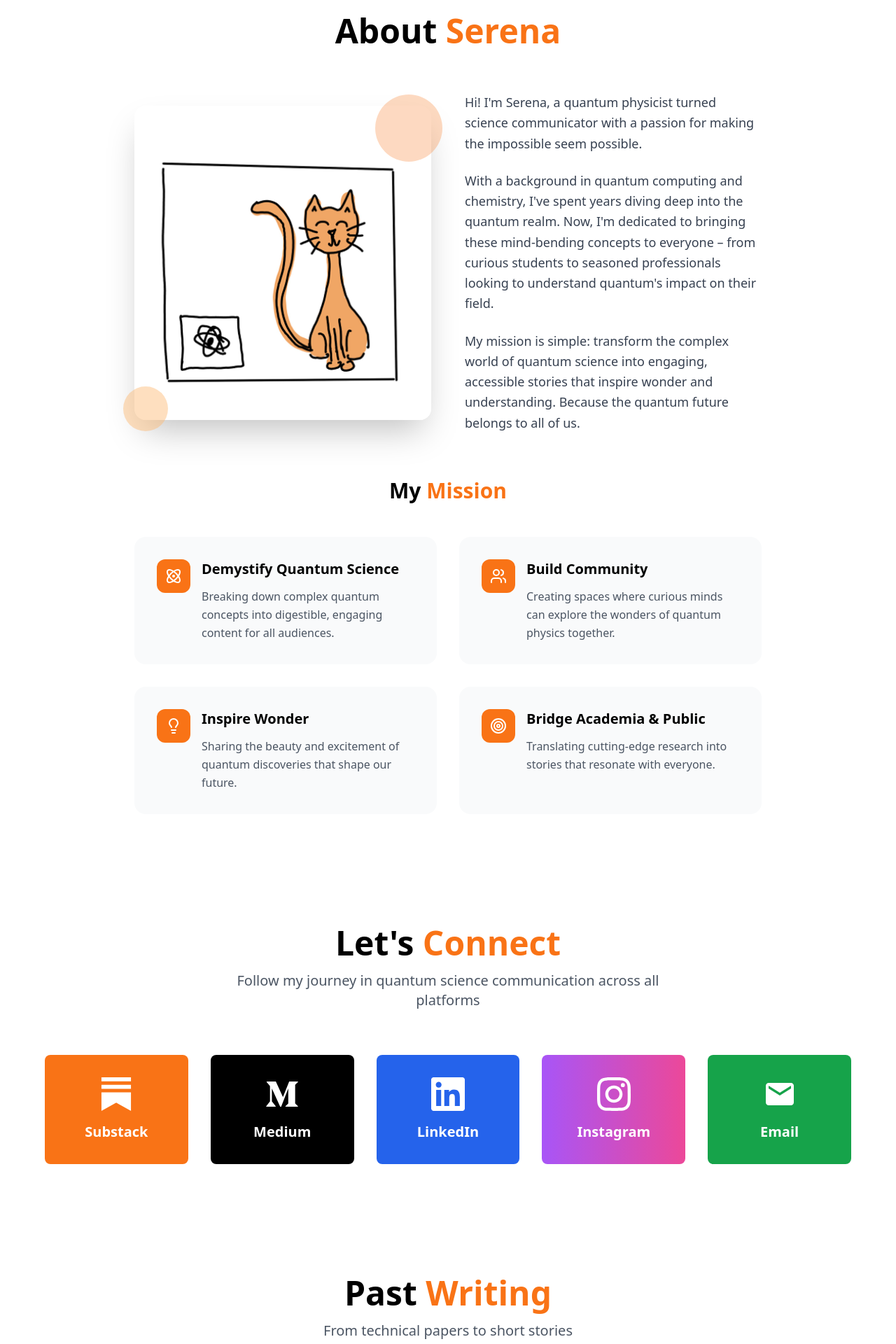
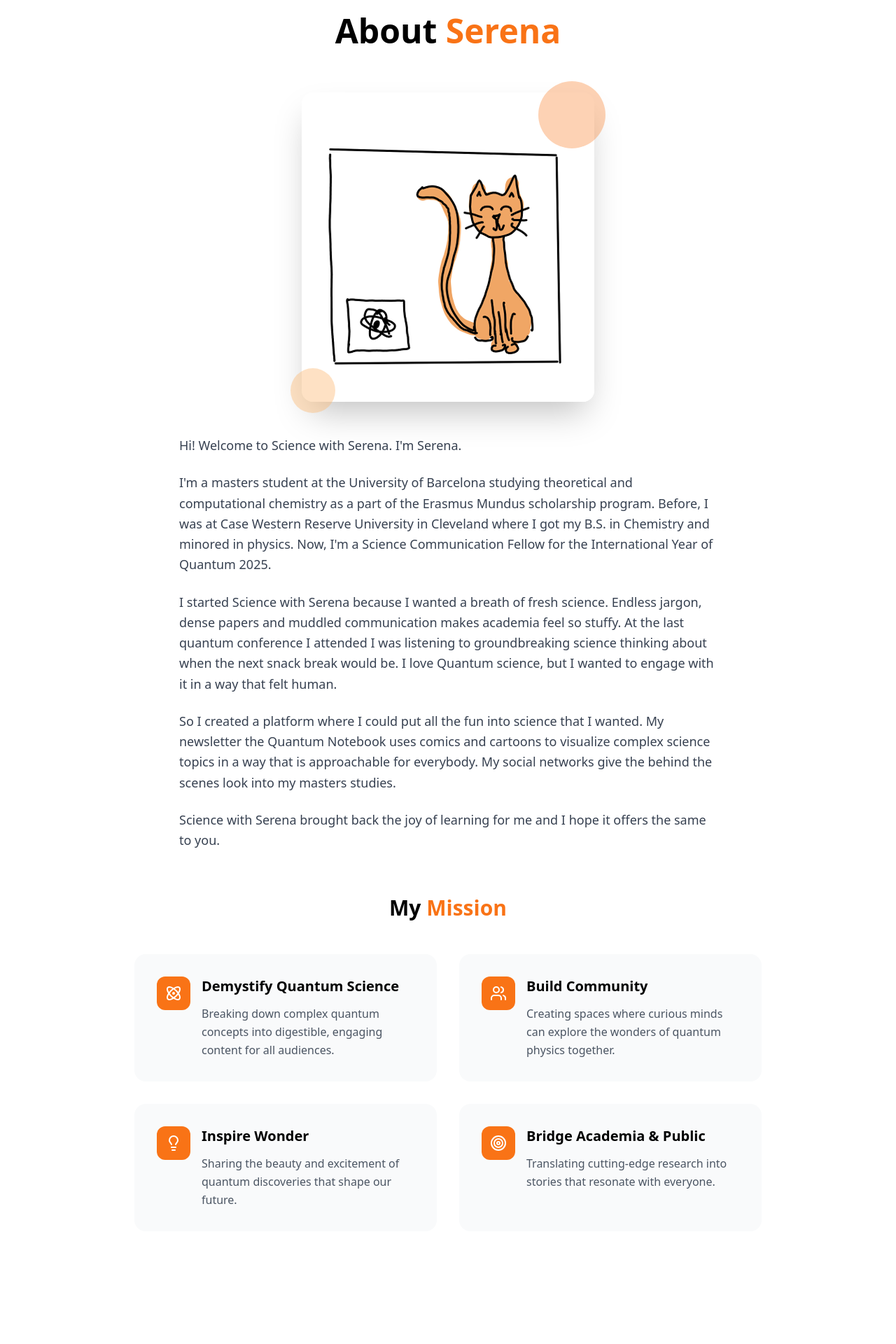
Before and after one commit to roshankern/sws-website, a React (Vite) app: page / in a window 1280 px wide. Shown: the part 860-2780 px from the top of the page at 70% size. Built offline with nearby package versions, Linux system fonts and the light colour scheme.

Commit message:
about and social

```diff
--- a/src/components/About.tsx
+++ b/src/components/About.tsx
@@ -51,29 +51,41 @@ const About = () => {
 
             <div
               ref={contentRef}
-              className={`grid md:grid-cols-2 gap-12 items-center mb-12 ${getAnimationClasses(contentVisible, 'fadeUp')}`}
+              className={`text-center mb-12 ${getAnimationClasses(contentVisible, 'fadeUp')}`}
             >
+              {/* Image first */}
+              <div className="flex justify-center mb-12">
                 <div className="relative">
                   <img
                     src="/images/ba8eea36-a176-41f6-af05-a35d97496170.png"
                     alt="Serena with quantum illustration"
-                  className="w-full max-w-md mx-auto rounded-2xl shadow-2xl"
+                    className="w-full max-w-md rounded-2xl shadow-2xl"
                   />
                   <div className="absolute -top-4 -right-4 w-24 h-24 bg-orange-500 rounded-full opacity-20 animate-pulse"></div>
                   <div className="absolute -bottom-4 -left-4 w-16 h-16 bg-orange-300 rounded-full opacity-30 animate-pulse" style={{animationDelay: '1s'}}></div>
                 </div>
+              </div>
 
-              <div className="text-left">
-                <p className="text-lg text-gray-700 leading-relaxed mb-6">
-                  Hi! I'm Serena, a quantum physicist turned science communicator with a passion for making the impossible seem possible.
-                </p>
-
-                <p className="text-lg text-gray-700 leading-relaxed mb-6">
-                  With a background in quantum computing and chemistry, I've spent years diving deep into the quantum realm. Now, I'm dedicated to bringing these mind-bending concepts to everyone – from curious students to seasoned professionals looking to understand quantum's impact on their field.
+              {/* Text content below */}
+              <div className="max-w-3xl mx-auto text-left space-y-6">
+                <p className="text-lg text-gray-700 leading-relaxed">
+                  Hi! Welcome to Science with Serena. I'm Serena.
                 </p>
 
                 <p className="text-lg text-gray-700 leading-relaxed">
-                  My mission is simple: transform the complex world of quantum science into engaging, accessible stories that inspire wonder and understanding. Because the quantum future belongs to all of us.
+                  I'm a masters student at the University of Barcelona studying theoretical and computational chemistry as a part of the Erasmus Mundus scholarship program. Before, I was at Case Western Reserve University in Cleveland where I got my B.S. in Chemistry and minored in physics. Now, I'm a Science Communication Fellow for the International Year of Quantum 2025.
+                </p>
+
+                <p className="text-lg text-gray-700 leading-relaxed">
+                  I started Science with Serena because I wanted a breath of fresh science. Endless jargon, dense papers and muddled communication makes academia feel so stuffy. At the last quantum conference I attended I was listening to groundbreaking science thinking about when the next snack break would be. I love Quantum science, but I wanted to engage with it in a way that felt human.
+                </p>
+
+                <p className="text-lg text-gray-700 leading-relaxed">
+                  So I created a platform where I could put all the fun into science that I wanted. My newsletter the Quantum Notebook uses comics and cartoons to visualize complex science topics in a way that is approachable for everybody. My social networks give the behind the scenes look into my masters studies.
+                </p>
+
+                <p className="text-lg text-gray-700 leading-relaxed">
+                  Science with Serena brought back the joy of learning for me and I hope it offers the same to you.
                 </p>
               </div>
             </div>
--- a/src/components/SocialLinks.tsx
+++ b/src/components/SocialLinks.tsx
@@ -1,6 +1,5 @@
-import { SiSubstack, SiLinkedin, SiInstagram } from 'react-icons/si';
+import { SiSubstack, SiLinkedin, SiInstagram, SiBluesky } from 'react-icons/si';
 import { FaMediumM } from 'react-icons/fa';
-import { MdEmail } from 'react-icons/md';
 import { useScrollAnimation, getAnimationClasses } from '@/hooks/use-scroll-animation';
 
 const SocialLinks = () => {
@@ -38,11 +37,11 @@ const SocialLinks = () => {
       color: 'bg-gradient-to-r from-purple-500 to-pink-500 hover:from-purple-600 hover:to-pink-600'
     },
     {
-      name: 'Email',
-      icon: MdEmail,
-      url: 'mailto:serena@sciencewithserena.com',
-      description: 'Get in touch',
-      color: 'bg-green-600 hover:bg-green-700'
+      name: 'Bluesky',
+      icon: SiBluesky,
+      url: 'https://bsky.app/profile/sciencewithserena.bsky.social',
+      description: 'Join me on Bluesky',
+      color: 'bg-sky-500 hover:bg-sky-600'
     },
   ];
 
```
Lines whose indentation alone changed are shown as unchanged.
